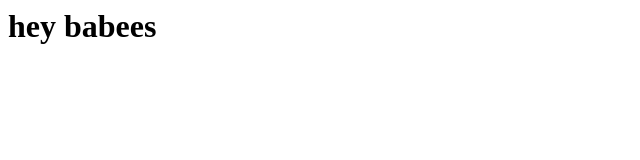
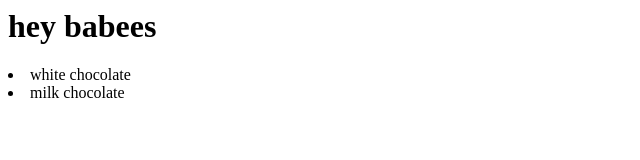
Before and after one commit to SimoneSimms/SimoneSimms.github.io, a plain HTML site: page index.html in a window 1280 px wide. Shown: the whole page, without its empty margins (0-640 px from the left). Drawn offline with Linux system fonts and the light colour scheme.

Commit message:
Update index.html

```diff
--- a/index.html
+++ b/index.html
@@ -1 +1,4 @@
 <h1>hey babees</h1>
+<u1>
+  <li>white chocolate</li>
+  <li>milk chocolate</li>
```
